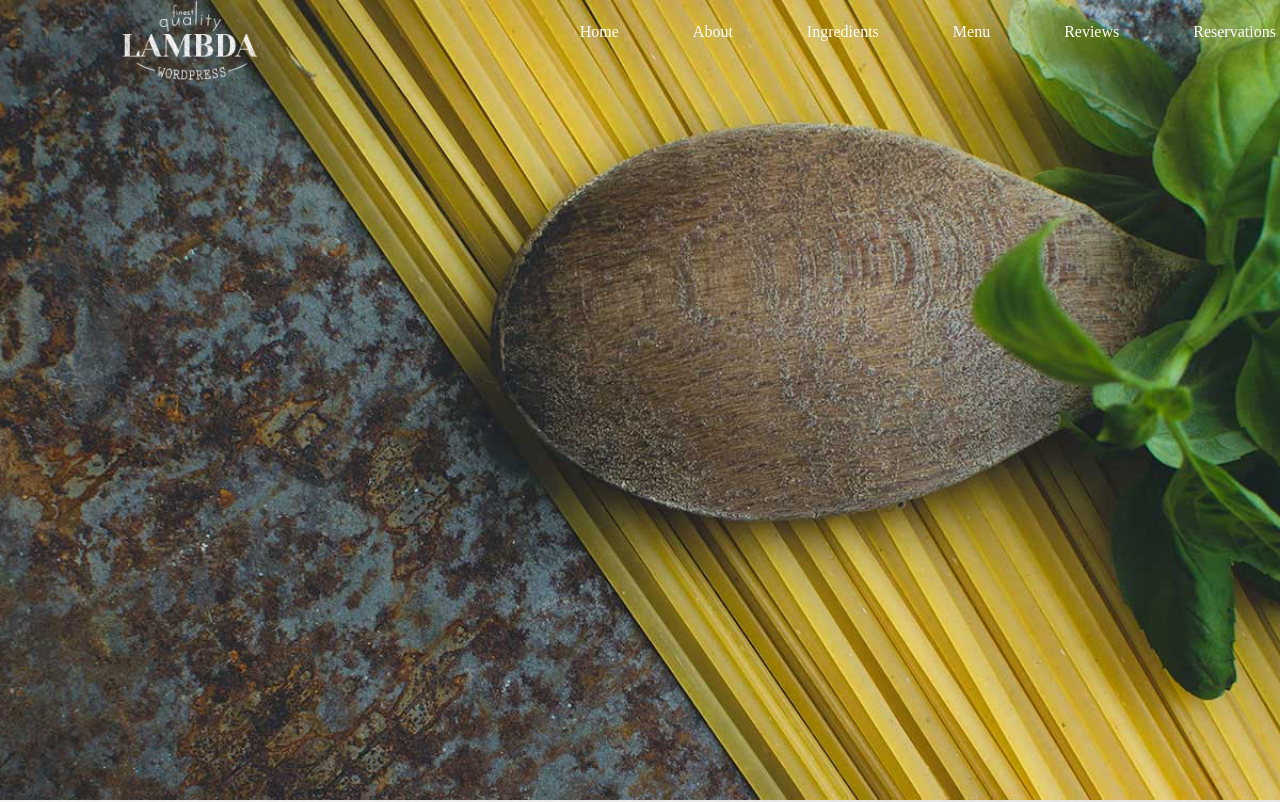
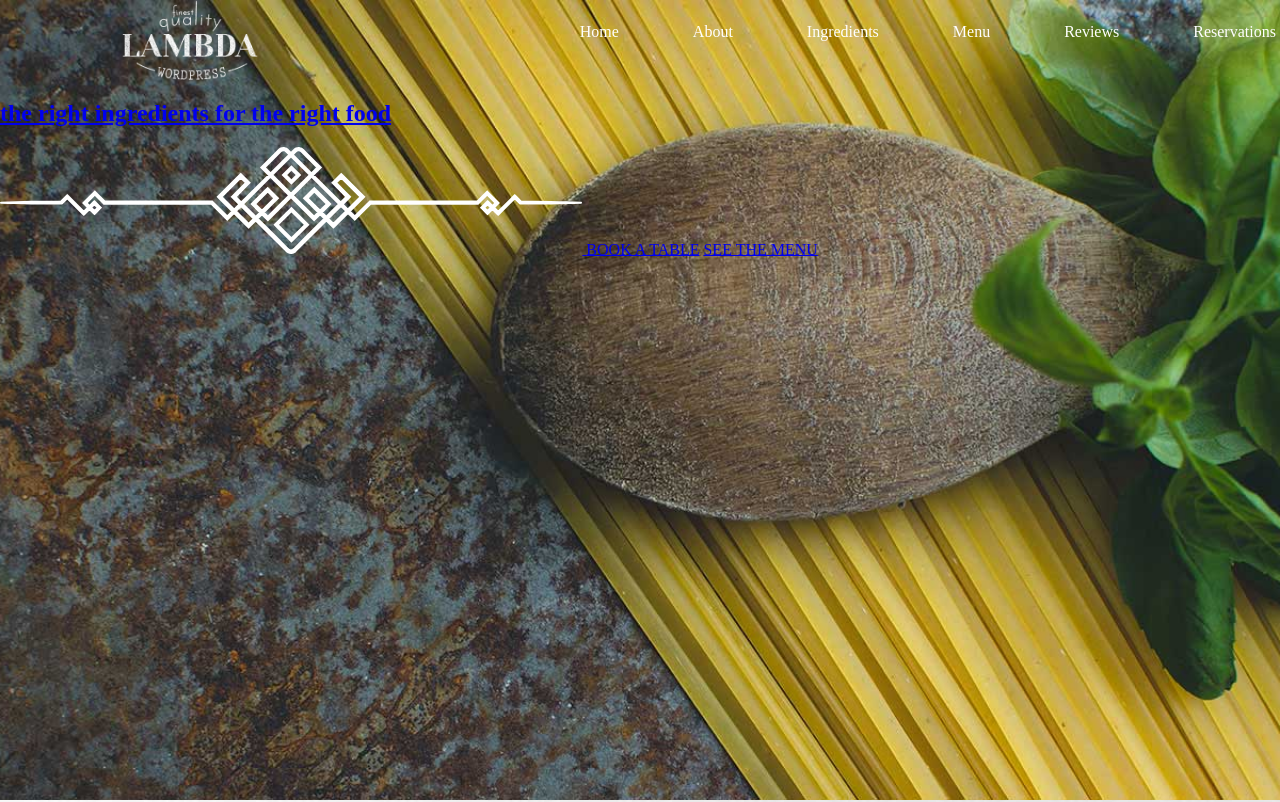
Before and after one commit to fabienchapuis/cours-1.7-integration-restaurant, a plain HTML site: page index.html in a window 1280 px wide. Shown: the top 802 px of the page. Drawn offline with Linux system fonts and the light colour scheme.

Commit message:
insertion texte h1 + img divider + 2 bloc liens + ajout commentaire scss

```diff
--- a/index.html
+++ b/index.html
@@ -58,8 +58,10 @@
                 </ul>
             </nav>
             <div class="texte_principal">
-                <h1></h1>
-
+                <h1>the right ingredients for the right food</h1>
+                <img src="asset/img/deco_header.svg">
+                <a href="#reservations1" target="_blank">BOOK A TABLE</a>
+                <a href="#menu" target="_blank">SEE THE MENU</a>
             </div>
         </section>
     </header>
@@ -70,17 +72,17 @@
     <!-- -------------------------|Section 3 Fine ingredients|-------------------------  -->
     <section id="ingredient">
     </section>
-
+    <!-- -----------------------------|Section 4 Menu |-------------------------  -->
     <section id="menu">
 
     </section>
 
-    <!-- -------------------------|Section 4 Guest Review|-------------------------  -->
+    <!-- -------------------------|Section 5 Guest Review|-------------------------  -->
     <section id="guest">
 
 
     </section>
-    <!-- -------------------------|Section 5 Formulaire Reservations |-------------------------  -->
+    <!-- -------------------------|Section 6 Formulaire Reservations |-------------------------  -->
     <section id="reservation1">
 
 
```
Also changed, not shown: asset/scss/index.scss (+14 -2 lines), asset/img/deco_header.svg (added), 1 other file.
